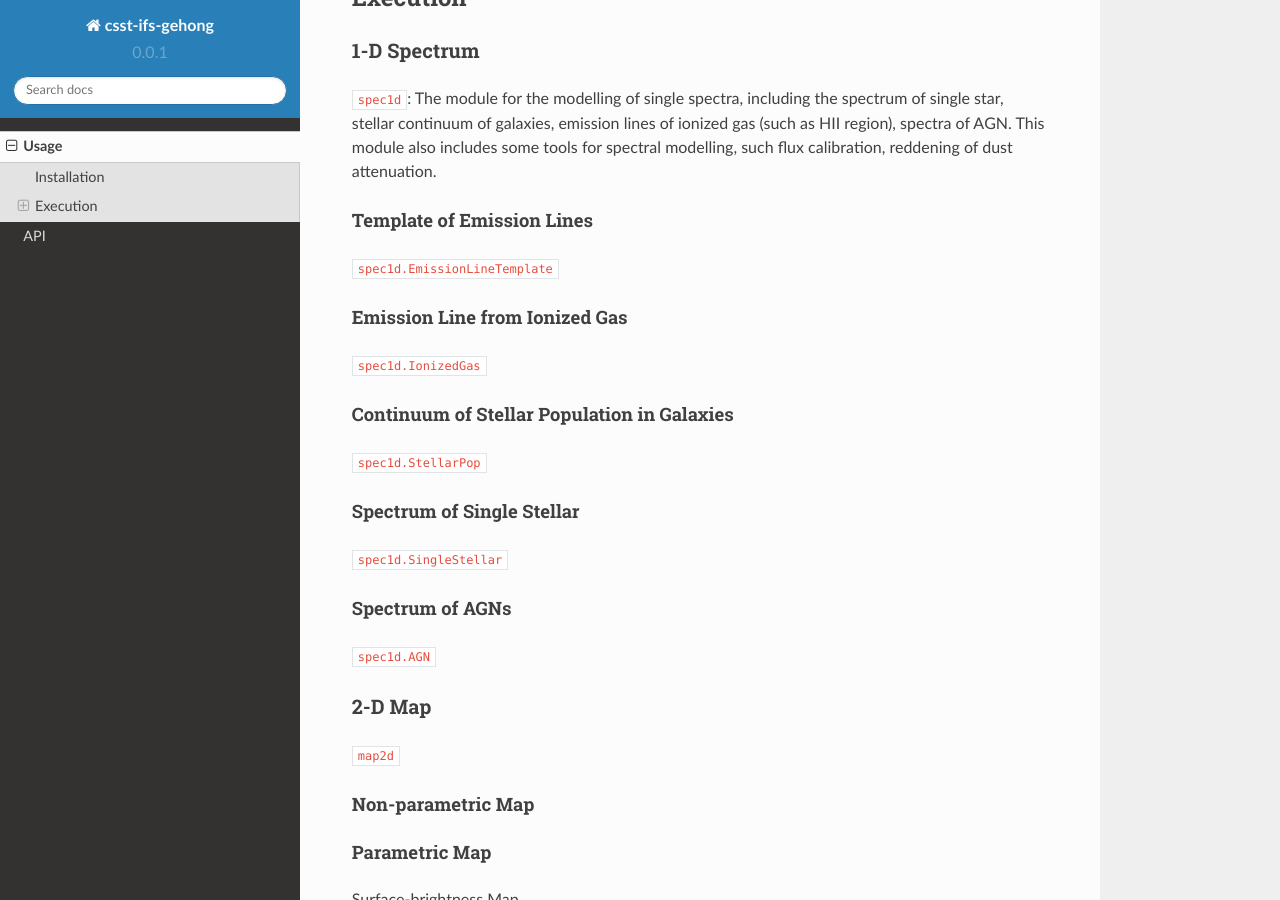
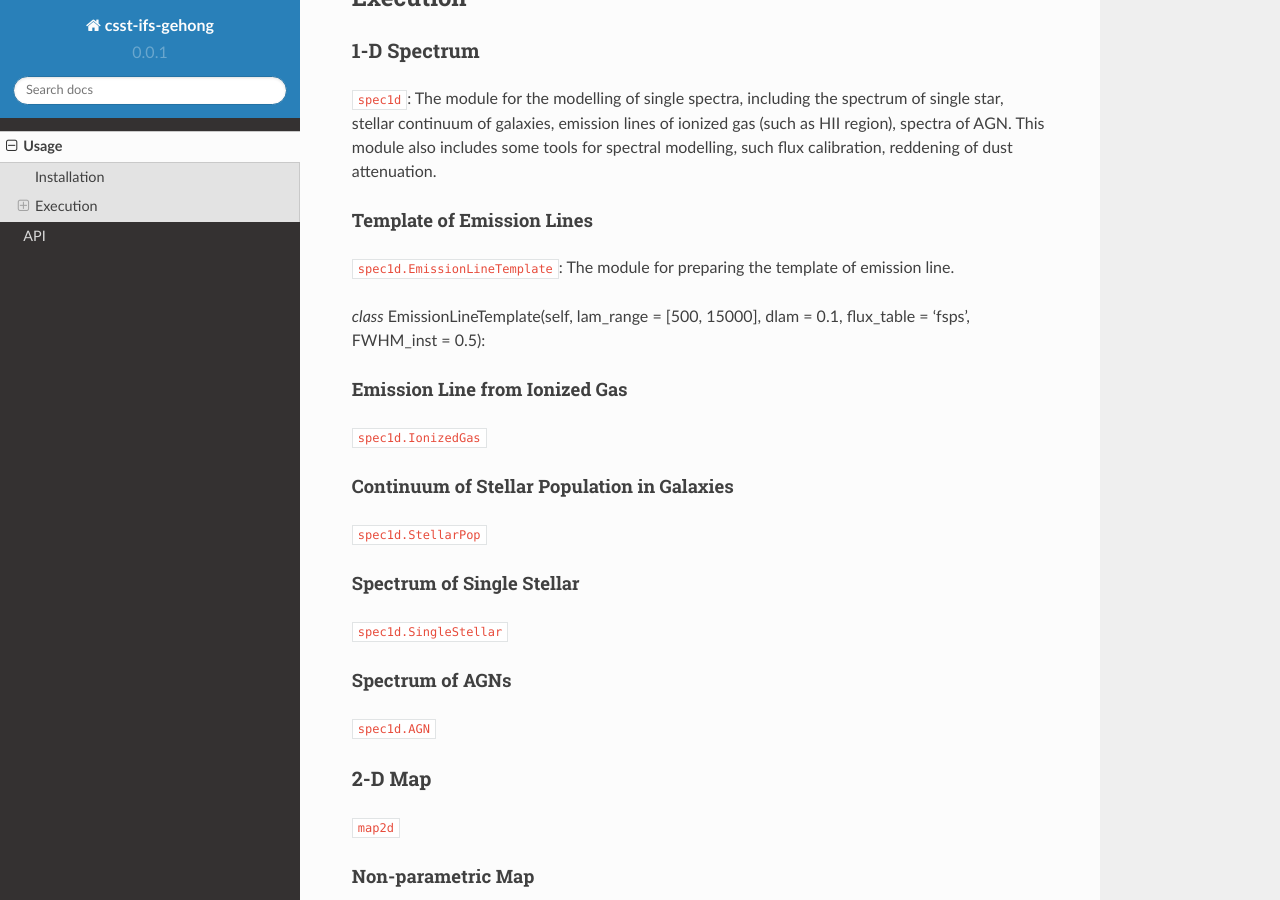
Before and after one commit to fengshuai0210/csst-ifs-gehong, a Sphinx documentation site: the page built from docs/source/usage.rst, in a window 1280 px wide and 900 px high, scrolled down 399 px. Built offline with Sphinx 7.4.7 and the Read the Docs theme 2.0.0, drawn with Linux system fonts in a browser that asks for light colours.

Commit message:
Update usage.rst

```diff
--- a/docs/source/usage.rst
+++ b/docs/source/usage.rst
@@ -25,7 +25,9 @@ flux calibration, reddening of dust attenuation.
 Template of Emission Lines
 ++++++++++++++++++++++++++
 
-``spec1d.EmissionLineTemplate``
+``spec1d.EmissionLineTemplate``: The module for preparing the template of emission line.
+
+*class* EmissionLineTemplate(self, lam_range = [500, 15000], dlam = 0.1, flux_table = 'fsps', FWHM_inst = 0.5):
 
 Emission Line from Ionized Gas
 ++++++++++++++++++++++++++++++
```
